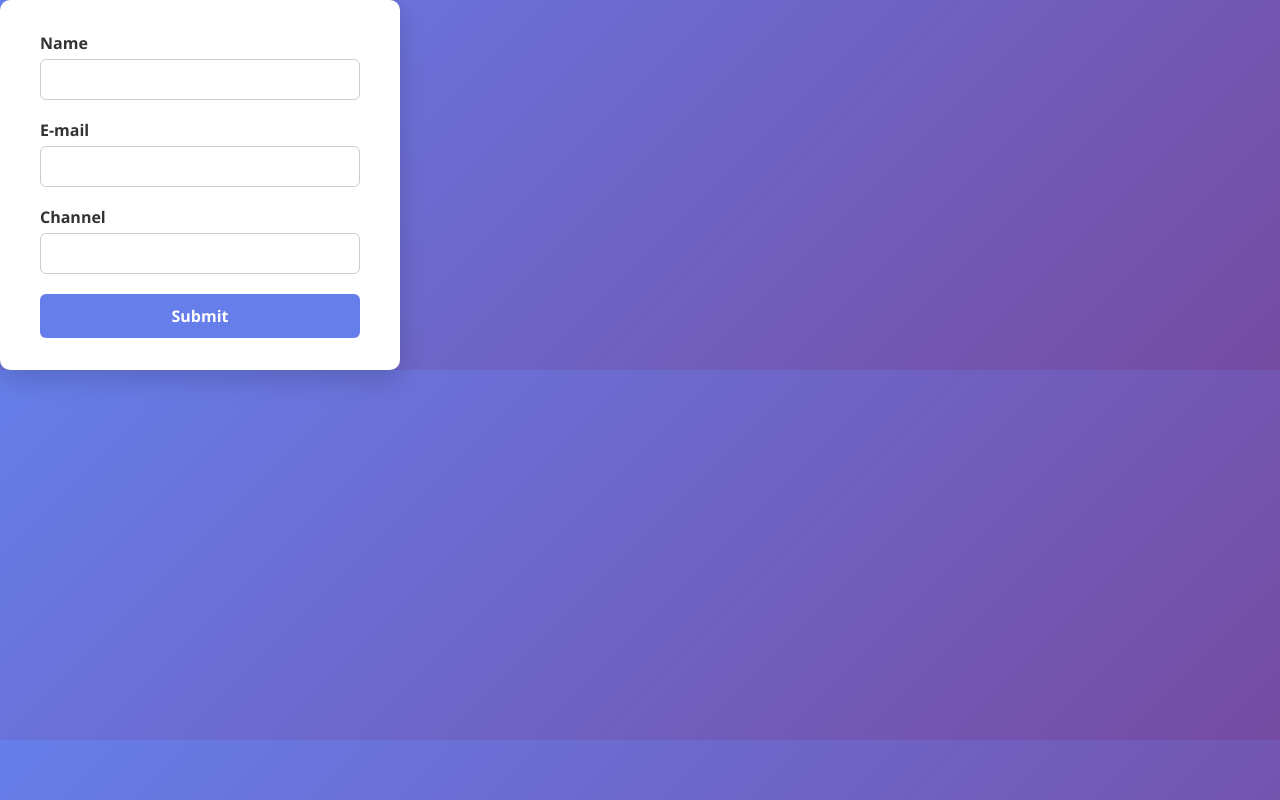
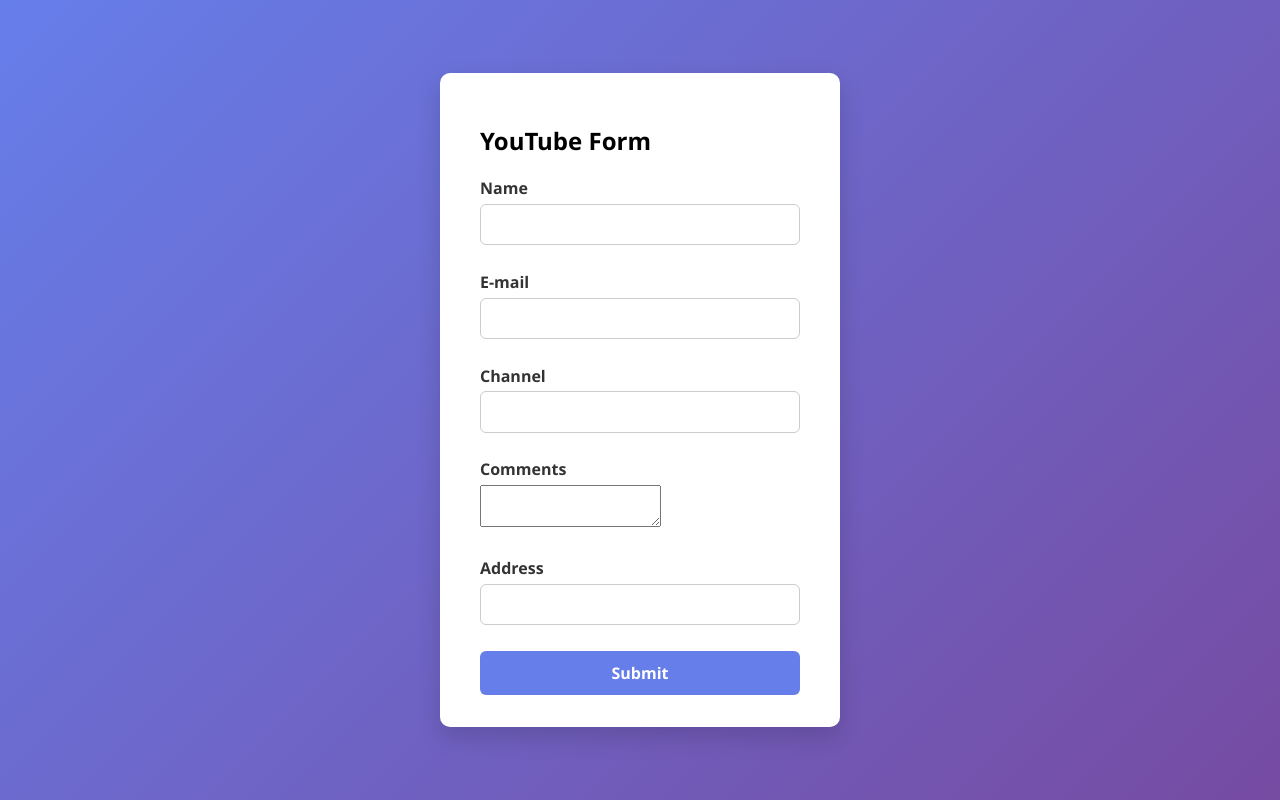
Before and after one commit to muhammedarshadtp/React-Formik, a React (Vite) app: page / in a window 1280 px wide. Built offline with nearby package versions, Linux system fonts and the light colour scheme.

Commit message:
create an new field

```diff
--- a/src/components/YoutubeForm.jsx
+++ b/src/components/YoutubeForm.jsx
@@ -5,6 +5,8 @@
   name: "",
   email: "",
   channel: "",
+  address:"",
+  comments:"",
 };
 
 const validationSchema = yup.object({
@@ -30,34 +32,62 @@
 
 const YoutubeForm = () => {
   return (
+   <div className="container">
       <Formik
-      className="container"
         initialValues={initialValues}
         validationSchema={validationSchema}
         onSubmit={onSubmit}
       >
-      <Form>
+        <Form className="form">
+          <h2 className="form-title">YouTube Form</h2>
+
           <div className="form-control">
             <label htmlFor="name">Name</label>
             <Field type="text" id="name" name="name" />
-          <ErrorMessage name="name" />
+            <ErrorMessage name="name" component="p" className="error" />
           </div>
 
           <div className="form-control">
             <label htmlFor="email">E-mail</label>
             <Field type="email" id="email" name="email" />
-          <ErrorMessage name="email" />
+            <ErrorMessage name="email" component="p" className="error" />
           </div>
 
           <div className="form-control">
             <label htmlFor="channel">Channel</label>
             <Field type="text" id="channel" name="channel" />
-          <ErrorMessage name="channel" />
+            <ErrorMessage name="channel" component="p" className="error" />
+          </div>
+
+          <div className="form-control">
+            <label htmlFor="comments">Comments</label>
+            <Field as="textarea" id="comments" name="comments" />
+          </div>
+          <div className="form-control">
+            <label htmlFor="address">Address</label>
+            <Field name="address">
+                {
+                    props=>{
+                        const {Field,meta}=props
+                        return(
+                            <div>
+                                <input type="text" id="address" {...Field} />
+                                {meta.touched && meta.error ? <div>{meta.error}</div>:null}
+                            </div>
+                        )
+
+                    }}
+
+
+
+            </Field>
+
           </div>
 
           <button type="submit">Submit</button>
         </Form>
       </Formik>
+    </div>
   );
 };
 
--- a/src/index.css
+++ b/src/index.css
@@ -70,7 +70,7 @@
 
 /* Form control */
 .form-control {
-  margin-bottom: 1.2rem;
+  margin-bottom: 1.6rem;
 }
 
 /* Error text */
```
Lines whose indentation alone changed are shown as unchanged.
